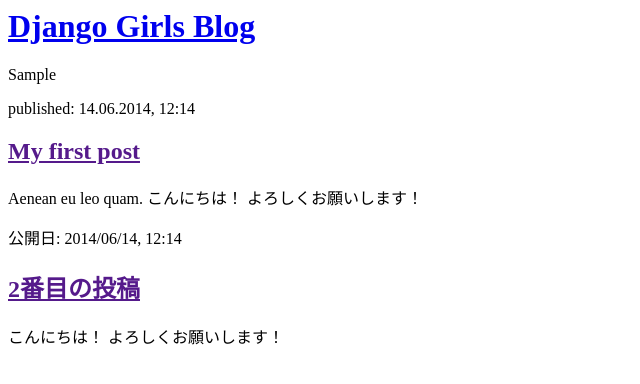
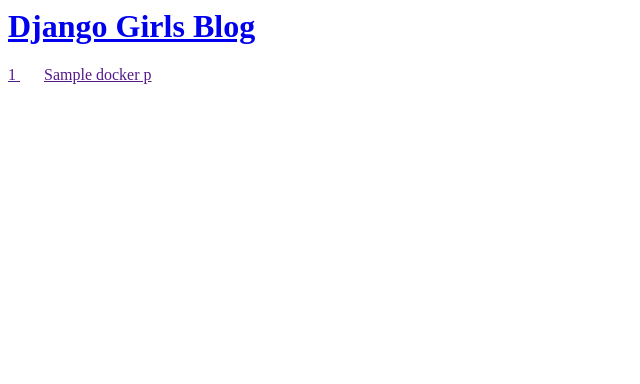
Before and after one commit to hirotaka42/Django-Docker-View, a Django app: template tail_docker_ps/templates/tail_docker_ps/ps_list.html in a window 1280 px wide. Shown: the top 384 px of the page, without its empty margins (0-640 px from the left). Run offline with Django 3.2, Linux system fonts and the light colour scheme; the template is opened without the code that fills it: most values are stand-ins (such as "Sample title", 1, 10 or a date in 2020).

Commit message:
[update] show docker container id and name in html.

```diff
--- a/tail_docker_ps/templates/tail_docker_ps/ps_list.html
+++ b/tail_docker_ps/templates/tail_docker_ps/ps_list.html
@@ -5,19 +5,13 @@
     <body>
         <div>
             <h1><a href="/">Django Girls Blog</a></h1>
-            {{ docker_ps_list }}
         </div>
 
-        <div>
-            <p>published: 14.06.2014, 12:14</p>
-            <h2><a href="">My first post</a></h2>
-            <p>Aenean eu leo quam. こんにちは！ よろしくお願いします！ </p>
-        </div>
+        {% for docker_ps in docker_ps_list %}
+            <div>
+                <p><a href="">{{ docker_ps.CONTAINER_ID }} <span style="margin-right: 24px;"></span> {{ docker_ps.NAME }}</a></p>
 
-        <div>
-            <p>公開日: 2014/06/14, 12:14</p>
-            <h2><a href="">2番目の投稿</a></h2>
-            <p> こんにちは！ よろしくお願いします！ </p>
-        </div>
+            </div>
+        {% endfor %}
     </body>
 </html>
```
